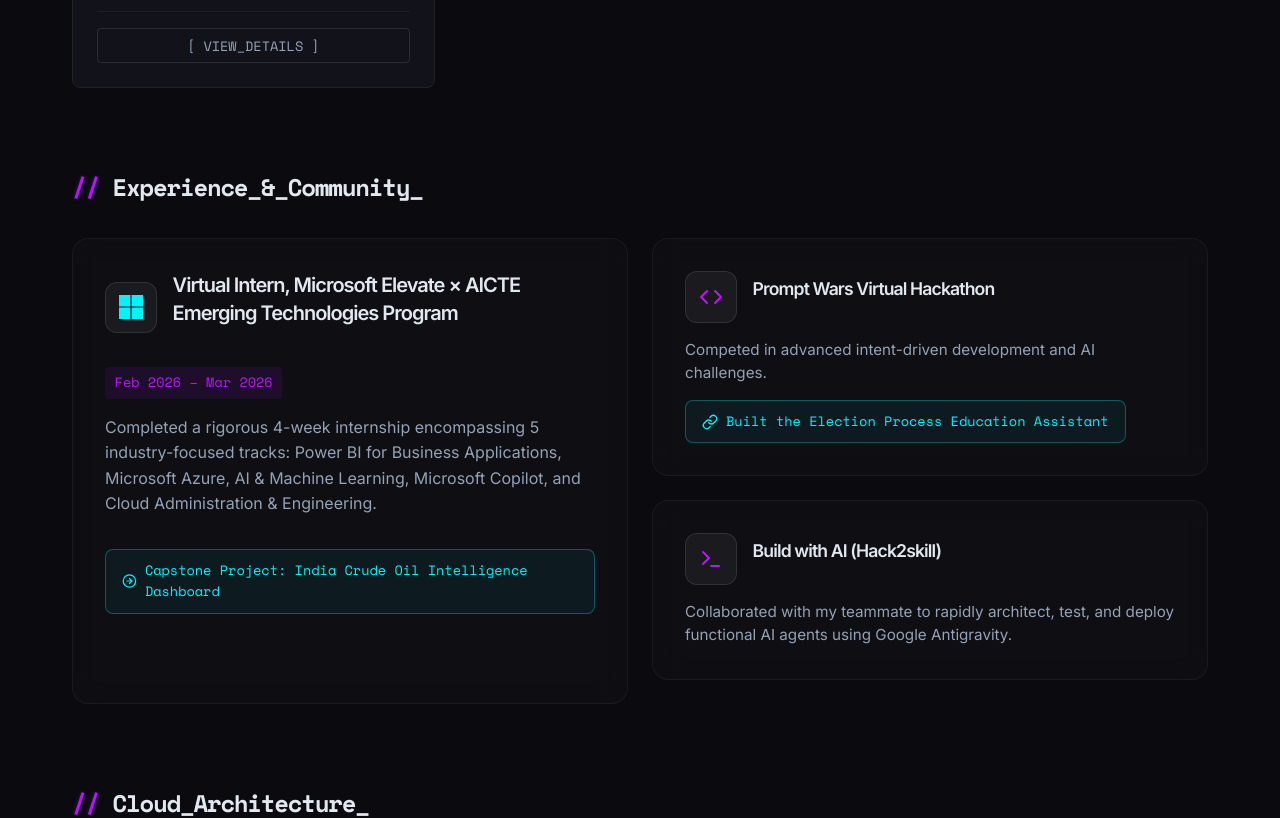
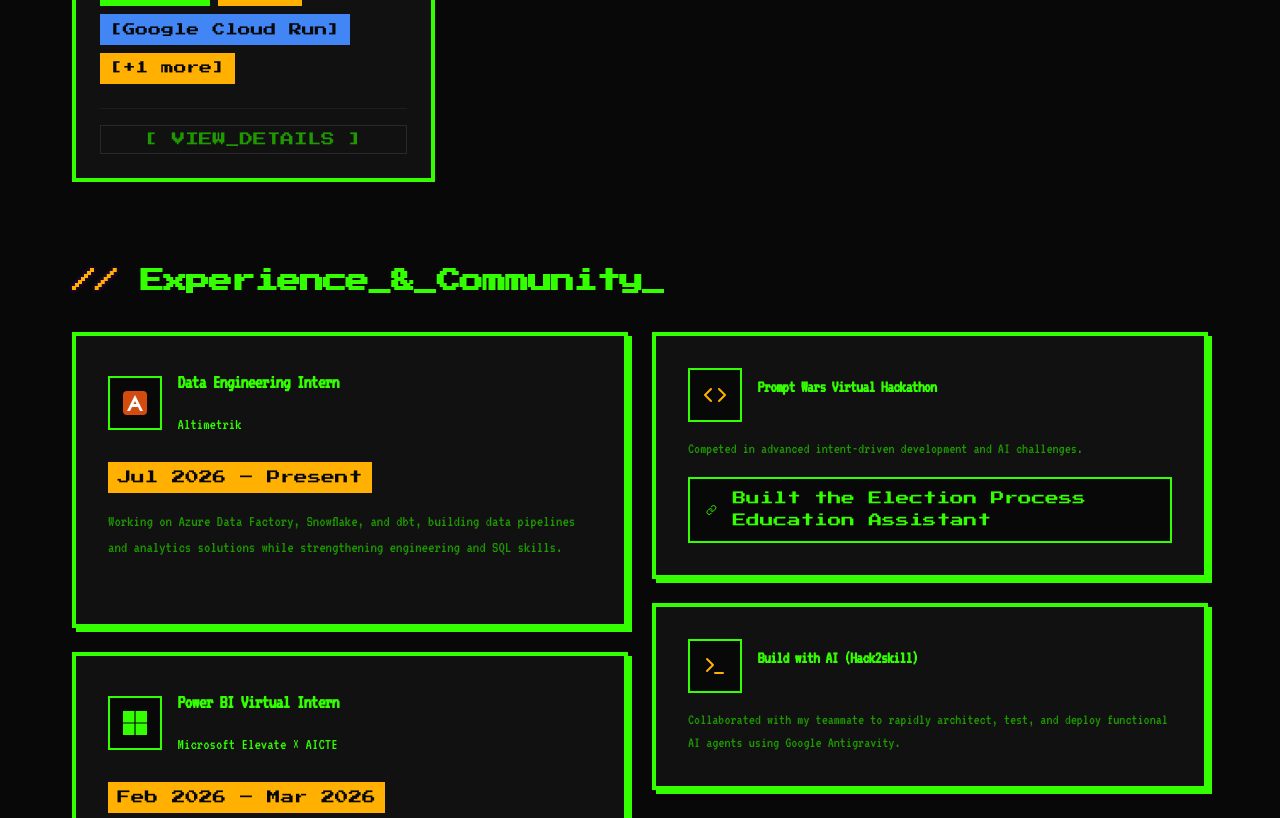
Before and after one commit to Viswanathan49/portfolio, a React (Vite) app: page / in a window 1280 px wide. Shown: the part 1640-2458 px from the top of the page. Built offline with nearby package versions, Linux system fonts and the light colour scheme.

Commit message:
feat: Total Pixel Art redesign and updated Experience section

```diff
--- a/index.html
+++ b/index.html
@@ -25,7 +25,7 @@
 
     <link rel="preconnect" href="https://fonts.googleapis.com">
     <link rel="preconnect" href="https://fonts.gstatic.com" crossorigin>
-    <link href="https://fonts.googleapis.com/css2?family=Inter:wght@400;500;600;700&family=Space+Mono:ital,wght@0,400;0,700;1,400;1,700&display=swap" rel="stylesheet">
+    <link href="https://fonts.googleapis.com/css2?family=Press+Start+2P&family=VT323&display=swap" rel="stylesheet">
   </head>
   <body>
     <div id="root"></div>
--- a/src/components/ui/ExperienceSection.css
+++ b/src/components/ui/ExperienceSection.css
@@ -16,15 +16,14 @@
 }
 
 .glass-panel {
-  background: rgba(255, 255, 255, 0.02);
-  backdrop-filter: blur(12px);
-  -webkit-backdrop-filter: blur(12px);
-  border: 1px solid var(--border-color);
-  border-radius: 16px;
+  background: var(--bg-card);
+  border: 4px solid var(--border-color);
+  border-radius: 0;
   padding: 2rem;
   transition: all 0.3s ease;
   position: relative;
   overflow: hidden;
+  box-shadow: 4px 4px 0px var(--border-color);
 }
 
 .glass-panel::before {
@@ -39,9 +38,9 @@
 }
 
 .glass-panel:hover {
-  border-color: rgba(0, 243, 255, 0.3);
-  transform: translateY(-2px);
-  box-shadow: 0 10px 30px rgba(0, 0, 0, 0.4);
+  border-color: var(--neon-blue);
+  transform: translate(-4px, -4px);
+  box-shadow: 8px 8px 0px var(--neon-blue);
 }
 
 .glass-panel:hover::before {
@@ -68,13 +67,13 @@
 }
 
 .icon-wrapper {
-  background: rgba(255, 255, 255, 0.05);
+  background: var(--bg-color);
   padding: 0.8rem;
-  border-radius: 12px;
+  border-radius: 0;
   display: flex;
   align-items: center;
   justify-content: center;
-  border: 1px solid rgba(255, 255, 255, 0.1);
+  border: 2px solid var(--neon-blue);
   color: var(--neon-blue);
 }
 
@@ -93,12 +92,12 @@
 .pro-timeline {
   font-family: var(--font-mono);
   font-size: 0.85rem;
-  color: var(--neon-purple);
+  color: var(--bg-color);
   margin-bottom: 1rem;
   display: inline-block;
-  background: rgba(188, 19, 254, 0.1);
+  background: var(--neon-purple);
   padding: 0.3rem 0.6rem;
-  border-radius: 4px;
+  border-radius: 0;
 }
 
 .pro-desc {
@@ -114,18 +113,18 @@
   font-family: var(--font-mono);
   font-size: 0.85rem;
   color: var(--neon-blue);
-  background: rgba(0, 243, 255, 0.05);
-  border: 1px solid rgba(0, 243, 255, 0.3);
+  background: var(--bg-color);
+  border: 2px solid var(--neon-blue);
   padding: 0.6rem 1rem;
-  border-radius: 8px;
+  border-radius: 0;
   text-decoration: none;
   transition: all 0.3s ease;
 }
 
 .capstone-btn:hover {
-  background: rgba(0, 243, 255, 0.15);
-  border-color: var(--neon-blue);
-  box-shadow: 0 0 15px rgba(0, 243, 255, 0.2);
+  background: var(--neon-blue);
+  color: var(--bg-color);
+  box-shadow: 4px 4px 0px rgba(51, 255, 0, 0.5);
 }
 
 /* Community Blocks */
--- a/src/components/ui/ExperienceSection.jsx
+++ b/src/components/ui/ExperienceSection.jsx
@@ -5,6 +5,13 @@
 const IconMicrosoft = () => (
   <svg width="24" height="24" viewBox="0 0 24 24" fill="currentColor">
     <path d="M11.4 24H0V12.6h11.4V24zM24 24H12.6V12.6H24V24zM11.4 11.4H0V0h11.4v11.4zm12.6 0H12.6V0H24v11.4z"/>
+  </svg>
+);
+
+const IconAltimetrik = () => (
+  <svg width="24" height="24" viewBox="0 0 24 24" fill="currentColor">
+    <rect width="24" height="24" rx="4" fill="#D34B0F" />
+    <path d="M12 4L4 20h3l2-4h6l2 4h3L12 4zm-1.5 9l1.5-3 1.5 3h-3z" fill="#FFF"/>
   </svg>
 );
 
@@ -34,6 +41,8 @@
     case 'terminal': return <IconTerminal />;
     case 'code': return <IconCode />;
     case 'flag': return <IconFlag />;
+    case 'altimetrik': return <IconAltimetrik />;
+    case 'microsoft': return <IconMicrosoft />;
     default: return <IconTerminal />;
   }
 };
@@ -45,30 +54,40 @@
 
       <div className="bento-grid">
 
-        {/* Block 1: Professional */}
-        <div className="glass-panel pro-block">
+        {/* Professional Blocks */}
+        <div className="pro-column">
+          {expData.professional.map((job, idx) => (
+            <div key={idx} className="glass-panel pro-block" style={{ marginBottom: idx === 0 ? '1.5rem' : '0' }}>
               <div className="pro-header">
                 <div className="icon-wrapper">
-              <IconMicrosoft />
+                  {getIcon(job.icon)}
                 </div>
-            <h3 className="pro-title">{expData.professional.title}</h3>
+                <div>
+                  <h3 className="pro-title">{job.title}</h3>
+                  <div className="pro-company">{job.company}</div>
                 </div>
-          <div className="pro-timeline">{expData.professional.timeline}</div>
-          <p className="pro-desc">{expData.professional.description}</p>
+              </div>
+              <div className="pro-timeline">{job.timeline}</div>
+              <p className="pro-desc">{job.description}</p>
 
-          <a href="#projects" className="capstone-btn">
-            <svg width="16" height="16" viewBox="0 0 24 24" fill="none" stroke="currentColor" strokeWidth="2" strokeLinecap="round" strokeLinejoin="round">
+              {job.capstone && (
+                <a href={job.capstone.url} className="capstone-btn">
+                  <svg width="16" height="16" viewBox="0 0 24 24" fill="none" stroke="currentColor" strokeWidth="2" strokeLinecap="round" strokeLinejoin="round" style={{marginRight: '8px'}}>
                     <circle cx="12" cy="12" r="10"></circle>
                     <polyline points="12 16 16 12 12 8"></polyline>
                     <line x1="8" y1="12" x2="16" y2="12"></line>
                   </svg>
-            Capstone Project: India Crude Oil Intelligence Dashboard
+                  {job.capstone.text}
                 </a>
+              )}
+            </div>
+          ))}
         </div>
 
-        {/* Block 2: Community */}
+        {/* Community Blocks */}
+        <div className="comm-column">
           {expData.community.map((item, index) => (
-          <div key={index} className="glass-panel community-block">
+            <div key={index} className="glass-panel community-block" style={{ marginBottom: '1.5rem' }}>
               <div className="comm-header">
                 <div className="icon-wrapper purple">
                   {getIcon(item.icon)}
@@ -78,7 +97,7 @@
               <p className="comm-desc">{item.description}</p>
               {item.projectLink && (
                 <a href={item.projectLink.url} className="capstone-btn" style={{marginTop: '1rem', alignSelf: 'flex-start'}}>
-                <svg width="16" height="16" viewBox="0 0 24 24" fill="none" stroke="currentColor" strokeWidth="2" strokeLinecap="round" strokeLinejoin="round">
+                  <svg width="16" height="16" viewBox="0 0 24 24" fill="none" stroke="currentColor" strokeWidth="2" strokeLinecap="round" strokeLinejoin="round" style={{marginRight: '8px'}}>
                     <path d="M10 13a5 5 0 0 0 7.54.54l3-3a5 5 0 0 0-7.07-7.07l-1.72 1.71"></path>
                     <path d="M14 11a5 5 0 0 0-7.54-.54l-3 3a5 5 0 0 0 7.07 7.07l1.71-1.71"></path>
                   </svg>
@@ -87,6 +106,7 @@
               )}
             </div>
           ))}
+        </div>
 
       </div>
     </section>
--- a/src/components/ui/ProjectCard.css
+++ b/src/components/ui/ProjectCard.css
@@ -2,8 +2,8 @@
   display: flex;
   flex-direction: column;
   background-color: var(--bg-card);
-  border: 1px solid #222;
-  border-radius: 8px;
+  border: 4px solid var(--border-color);
+  border-radius: 0;
   padding: 1.5rem;
   color: var(--text-main);
   text-decoration: none;
@@ -14,9 +14,9 @@
 }
 
 .project-card:hover {
-  transform: translateY(-5px);
+  transform: translate(-4px, -4px);
   border-color: var(--neon-blue);
-  box-shadow: var(--shadow-neon-blue);
+  box-shadow: 8px 8px 0px var(--neon-blue);
 }
 
 .project-card::before {
@@ -58,17 +58,16 @@
 .tech-tag {
   font-family: var(--font-mono);
   font-size: 0.8rem;
-  color: var(--tag-color);
-  background: rgba(255, 255, 255, 0.05);
+  color: var(--bg-color);
+  background: var(--tag-color);
   padding: 0.2rem 0.5rem;
-  border-radius: 4px;
-  border: 1px solid rgba(255, 255, 255, 0.1);
+  border-radius: 0;
+  border: 2px solid var(--tag-color);
   transition: all 0.3s ease;
 }
 
 .project-card:hover .tech-tag {
-  border-color: var(--tag-color);
-  box-shadow: 0 0 5px var(--tag-color);
+  box-shadow: 4px 4px 0px var(--tag-color);
 }
 
 /* Footer & Buttons */
@@ -88,7 +87,7 @@
   font-size: 0.85rem;
   text-transform: uppercase;
   padding: 0.4rem 0.8rem;
-  border-radius: 4px;
+  border-radius: 0;
   text-decoration: none;
   transition: all 0.3s ease;
 }
@@ -106,13 +105,11 @@
 }
 
 .neon-btn {
-  color: var(--neon-blue);
-  background: rgba(0, 243, 255, 0.05);
-  border: 1px solid rgba(0, 243, 255, 0.2);
+  color: var(--bg-color);
+  background: var(--neon-blue);
+  border: 2px solid var(--neon-blue);
 }
 
 .neon-btn:hover {
-  background: rgba(0, 243, 255, 0.15);
-  border-color: var(--neon-blue);
-  box-shadow: 0 0 10px rgba(0, 243, 255, 0.3);
+  box-shadow: 4px 4px 0px rgba(51, 255, 0, 0.5);
 }
--- a/src/data/experience.json
+++ b/src/data/experience.json
@@ -1,9 +1,24 @@
 {
-  "professional": {
-    "title": "Virtual Intern, Microsoft Elevate × AICTE Emerging Technologies Program",
-    "timeline": "Feb 2026 – Mar 2026",
-    "description": "Completed a rigorous 4-week internship encompassing 5 industry-focused tracks: Power BI for Business Applications, Microsoft Azure, AI & Machine Learning, Microsoft Copilot, and Cloud Administration & Engineering."
-  },
+  "professional": [
+    {
+      "company": "Altimetrik",
+      "title": "Data Engineering Intern",
+      "timeline": "Jul 2026 – Present",
+      "description": "Working on Azure Data Factory, Snowflake, and dbt, building data pipelines and analytics solutions while strengthening engineering and SQL skills.",
+      "icon": "altimetrik"
+    },
+    {
+      "company": "Microsoft Elevate × AICTE",
+      "title": "Power BI Virtual Intern",
+      "timeline": "Feb 2026 – Mar 2026",
+      "description": "Completed a 4-week virtual internship encompassing 5 industry-focused tracks: Power BI for Business Applications, Microsoft Azure, AI & Machine Learning, Microsoft Copilot, and Cloud Administration & Engineering. Built hands-on skills in data visualization, cloud computing, and AI tools used across the industry today.",
+      "capstone": {
+        "text": "Capstone Project: India Crude Oil Intelligence Dashboard",
+        "url": "#projects"
+      },
+      "icon": "microsoft"
+    }
+  ],
   "community": [
     {
       "name": "Prompt Wars Virtual Hackathon",
--- a/src/theme.css
+++ b/src/theme.css
@@ -1,30 +1,30 @@
 :root {
-  --bg-color: #0A0A0F;
-  --bg-card: #12121A;
-  --text-main: #E2E8F0;
-  --text-muted: #94A3B8;
-  --neon-blue: #00F3FF;
-  --neon-purple: #BC13FE;
+  --bg-color: #080808;
+  --bg-card: #111111;
+  --text-main: #33ff00; /* Retro Phosphor Green */
+  --text-muted: #1e9900;
+  --neon-blue: #33ff00;
+  --neon-purple: #ffb000; /* Amber / Orange */
 
-  --font-main: 'Inter', sans-serif;
-  --font-mono: 'Space Mono', monospace;
+  --font-main: 'VT323', monospace;
+  --font-mono: 'Press Start 2P', monospace;
 
-  --border-color: rgba(255, 255, 255, 0.05);
-  --border-neon-blue: 1px solid var(--neon-blue);
-  --border-neon-purple: 1px solid var(--neon-purple);
-  --shadow-neon-blue: 0 0 5px rgba(0, 243, 255, 0.5), 0 0 20px rgba(0, 243, 255, 0.2);
-  --shadow-neon-purple: 0 0 5px rgba(188, 19, 254, 0.5), 0 0 20px rgba(188, 19, 254, 0.2);
+  --border-color: #33ff00;
+  --border-neon-blue: 4px solid var(--neon-blue);
+  --border-neon-purple: 4px solid var(--neon-purple);
+  --shadow-neon-blue: 4px 4px 0px rgba(51, 255, 0, 0.8);
+  --shadow-neon-purple: 4px 4px 0px rgba(255, 176, 0, 0.8);
 }
 
 [data-theme='light'] {
-  --bg-color: #ffffff;
-  --bg-card: #f8fafc;
-  --text-main: #0f172a;
-  --text-muted: #475569;
-  --neon-blue: #06b6d4; /* Cyan */
-  --neon-purple: #0ea5e9; /* Light Cyan/Blue */
+  --bg-color: #e0e0e0;
+  --bg-card: #cccccc;
+  --text-main: #000000;
+  --text-muted: #444444;
+  --neon-blue: #0000dd; /* 8-bit Blue */
+  --neon-purple: #dd0000; /* 8-bit Red */
 
-  --border-color: rgba(0, 0, 0, 0.1);
-  --shadow-neon-blue: 0 0 5px rgba(6, 182, 212, 0.3), 0 0 15px rgba(6, 182, 212, 0.1);
-  --shadow-neon-purple: 0 0 5px rgba(14, 165, 233, 0.3), 0 0 15px rgba(14, 165, 233, 0.1);
+  --border-color: #000000;
+  --shadow-neon-blue: 4px 4px 0px #000000;
+  --shadow-neon-purple: 4px 4px 0px #000000;
 }
```
Also changed, not shown: src/App.css (+12 -12 lines), src/components/ui/ContactSection.css (+21 -22 lines), src/components/ui/ProjectModal.css (+13 -14 lines). Lines whose indentation alone changed are shown as unchanged.
